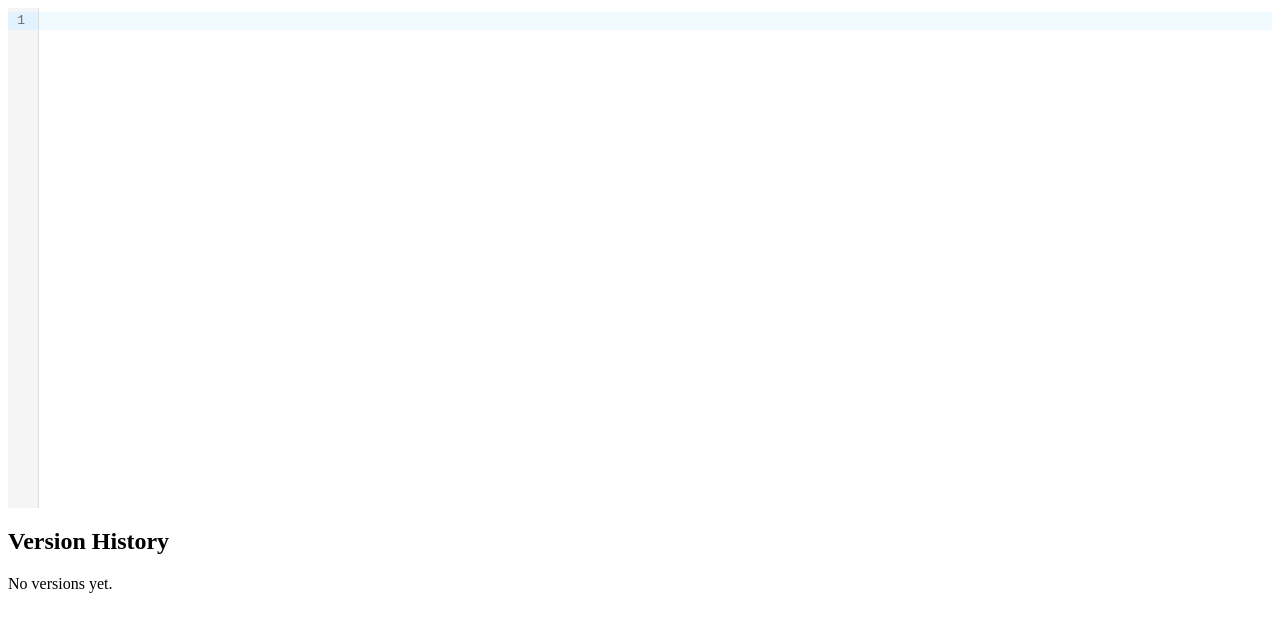
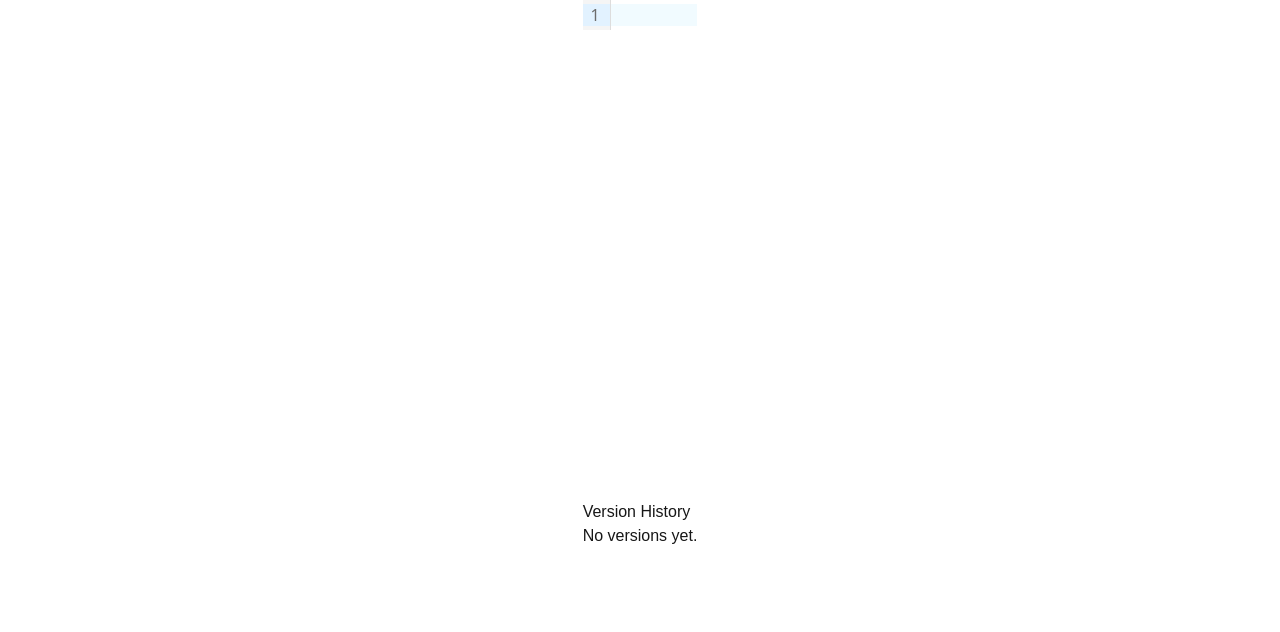
Before and after one commit to pchsd/sketchpad, a Next.js app: page / in a window 1280 px wide. Shown: the top 632 px of the page. Built offline with nearby package versions, Linux system fonts and the light colour scheme.

Commit message:
Styling text editor

```diff
--- a/src/app/layout.tsx
+++ b/src/app/layout.tsx
@@ -1,3 +1,6 @@
+import '../styles/globals.css'
+import '../styles/CodeMirror.css'
+
 export default function RootLayout({
   // Layouts must accept a children prop.
   // This will be populated with nested layouts or pages
--- a/src/components/Sketchpad.tsx
+++ b/src/components/Sketchpad.tsx
@@ -1,8 +1,8 @@
-import { useCallback, useEffect, useState } from "react"
+import { useEffect, useState } from "react"
 import { diffChars } from 'diff'
 import dynamic from 'next/dynamic'
 import Version from "@/types/Version"
-import CodeMirror from '@uiw/react-codemirror'
+import CodeMirror, { EditorView } from '@uiw/react-codemirror'
 
 export const Sketchpad = dynamic(() => Promise.resolve(SketchpadSSR), {
   ssr: false
@@ -198,25 +198,25 @@ function SketchpadSSR() {
   }
 
   return (
-    <div className="container">
-      <div className="editor-container">
-        <CodeMirror height="500px" value={initialEditorText} onChange={handleChange} />
-      </div>
+    <div className="flex flex-col items-center">
+      <div className='max-w-2xl'>
+        <CodeMirror minHeight="500px" value={initialEditorText} extensions={[EditorView.lineWrapping]} onChange={handleChange} />
 
-      <div className="history-container">
+        <div className="flex flex-col">
           <h2>Version History</h2>
+
           {versionHistory.length > 0 ? (
             <ul className="history-list">
               {versionHistory.map((version, index) => (
                 <li key={index} className="history-item">
                   <div>
                     {version.text.length > 0 ? (
-                    <pre className="history-text">{version.text}</pre>
+                      <pre className="whitespace-pre-wrap break-words">{version.text}</pre>
                     ) : (
-                    <pre className="text-gray-600">Empty</pre>
+                      <div className="text-gray-600">Empty</div>
                     )}
 
-                  <pre className="history-text">
+                    <div className="history-text">
                       {version.timestamp.toLocaleDateString("en-US", {
                         year: "numeric",
                         month: "long",
@@ -225,7 +225,7 @@ function SketchpadSSR() {
                         minute: "2-digit",
                         second: "2-digit",
                         hour12: true,
-                    })}</pre>
+                      })}</div>
                   </div>
                 </li>
               ))}
@@ -235,5 +235,6 @@ function SketchpadSSR() {
           )}
         </div>
       </div>
+    </div>
   )
 }
--- /dev/null
+++ b/src/styles/CodeMirror.css
@@ -0,0 +1,4 @@
+.cm-editor * {
+  font-family: ui-sans-serif, system-ui, sans-serif, "Apple Color Emoji", "Segoe UI Emoji", "Segoe UI Symbol", "Noto Color Emoji";
+  font-size: 16px;
+}
```
Lines whose indentation alone changed are shown as unchanged.
